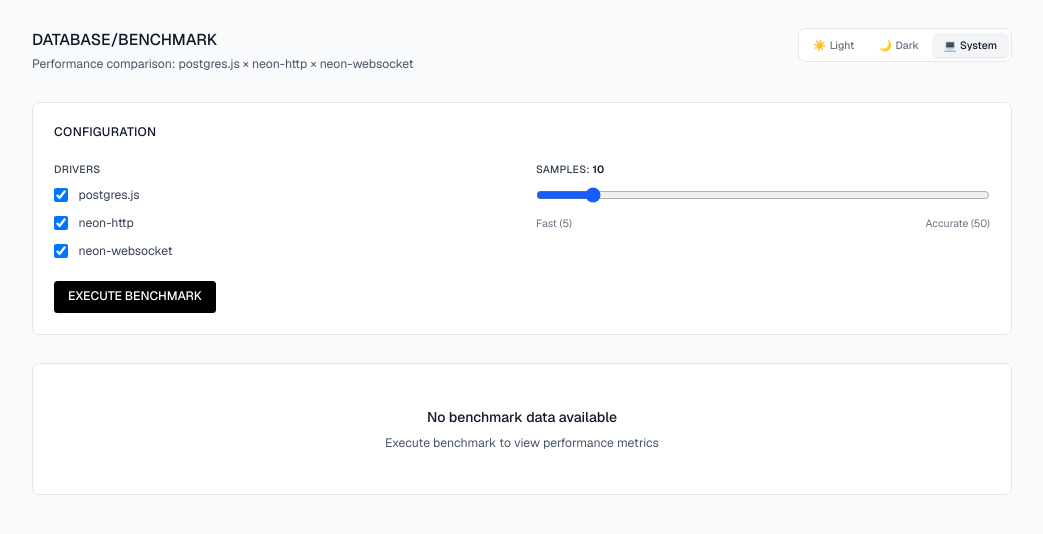
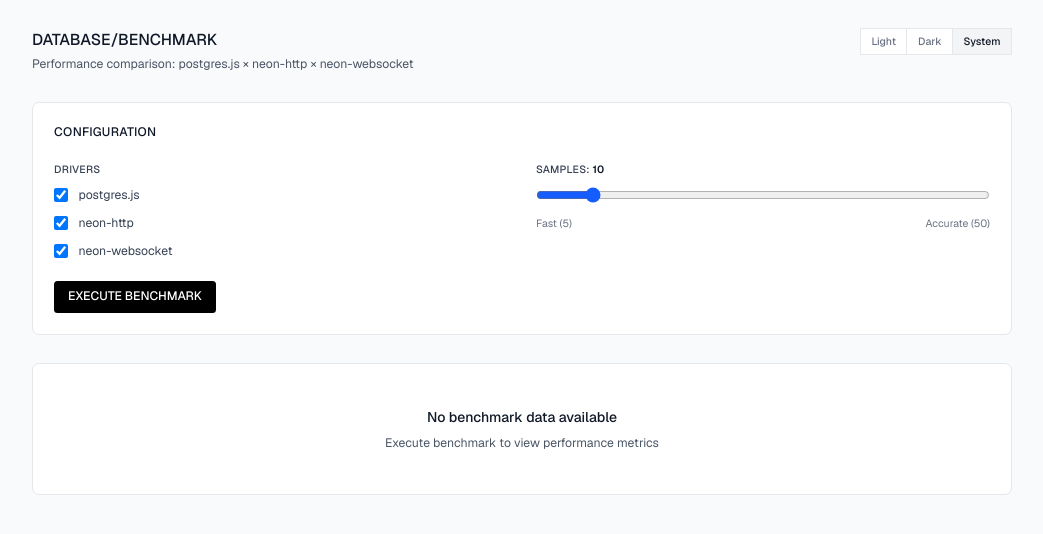
Before and after one commit to steipete/bench, a Next.js app: page / in a window 1280 px wide. Shown: the top 534 px of the page, without its empty margins (118-1161 px from the left). Built offline with nearby package versions, Linux system fonts and the light colour scheme.

Commit message:
Update theme toggle: remove emojis, add square edges design

```diff
--- a/src/components/ThemeToggle.tsx
+++ b/src/components/ThemeToggle.tsx
@@ -4,30 +4,27 @@ export function ThemeToggle() {
   const { theme, setTheme, resolvedTheme } = useTheme();
 
   const themes = [
-    { value: 'light', label: 'Light', icon: '☀️' },
-    { value: 'dark', label: 'Dark', icon: '🌙' },
-    { value: 'system', label: 'System', icon: '💻' },
+    { value: 'light', label: 'Light' },
+    { value: 'dark', label: 'Dark' },
+    { value: 'system', label: 'System' },
   ] as const;
 
   return (
-    <div className="flex items-center gap-1 bg-white dark:bg-gray-800 border border-gray-200 dark:border-gray-700 rounded-lg p-1">
-      {themes.map((themeOption) => (
+    <div className="flex items-center bg-white dark:bg-gray-800 border border-gray-200 dark:border-gray-700">
+      {themes.map((themeOption, index) => (
         <button
           key={themeOption.value}
           onClick={() => setTheme(themeOption.value)}
           className={`
-            px-3 py-1.5 text-xs font-medium rounded-md transition-all duration-200
+            px-3 py-1.5 text-xs font-medium transition-all duration-200 border-r border-gray-200 dark:border-gray-700 last:border-r-0
             ${
               theme === themeOption.value
-                ? 'bg-gray-100 dark:bg-gray-700 text-gray-900 dark:text-gray-100 shadow-sm'
-                : 'text-gray-500 dark:text-gray-400 hover:text-gray-700 dark:hover:text-gray-200'
+                ? 'bg-gray-100 dark:bg-gray-700 text-gray-900 dark:text-gray-100'
+                : 'text-gray-500 dark:text-gray-400 hover:text-gray-700 dark:hover:text-gray-200 hover:bg-gray-50 dark:hover:bg-gray-750'
             }
           `}
           title={`Switch to ${themeOption.label} mode`}
         >
-          <span className="inline-block mr-1" role="img" aria-label={themeOption.label}>
-            {themeOption.icon}
-          </span>
           {themeOption.label}
         </button>
       ))}
```
Also changed, not shown: 1 other file (tests, documents, lock files or other folders).
